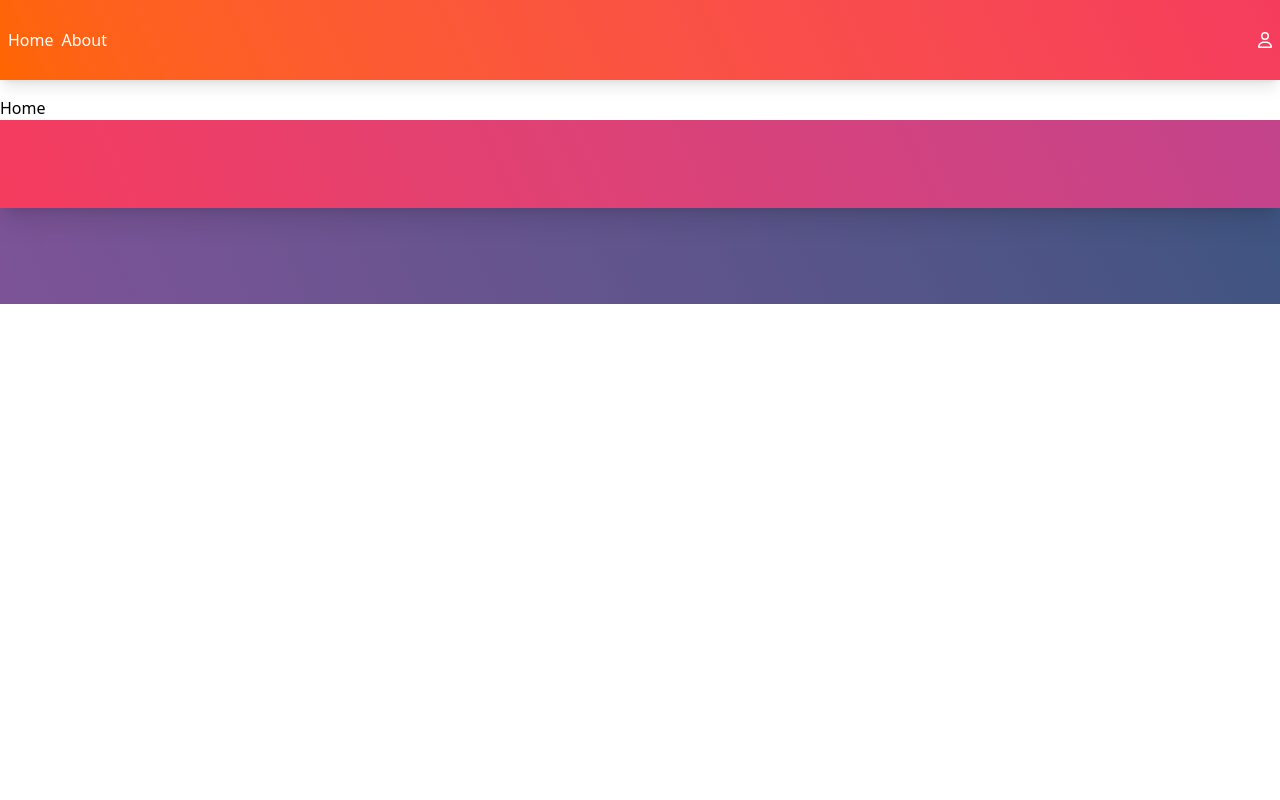
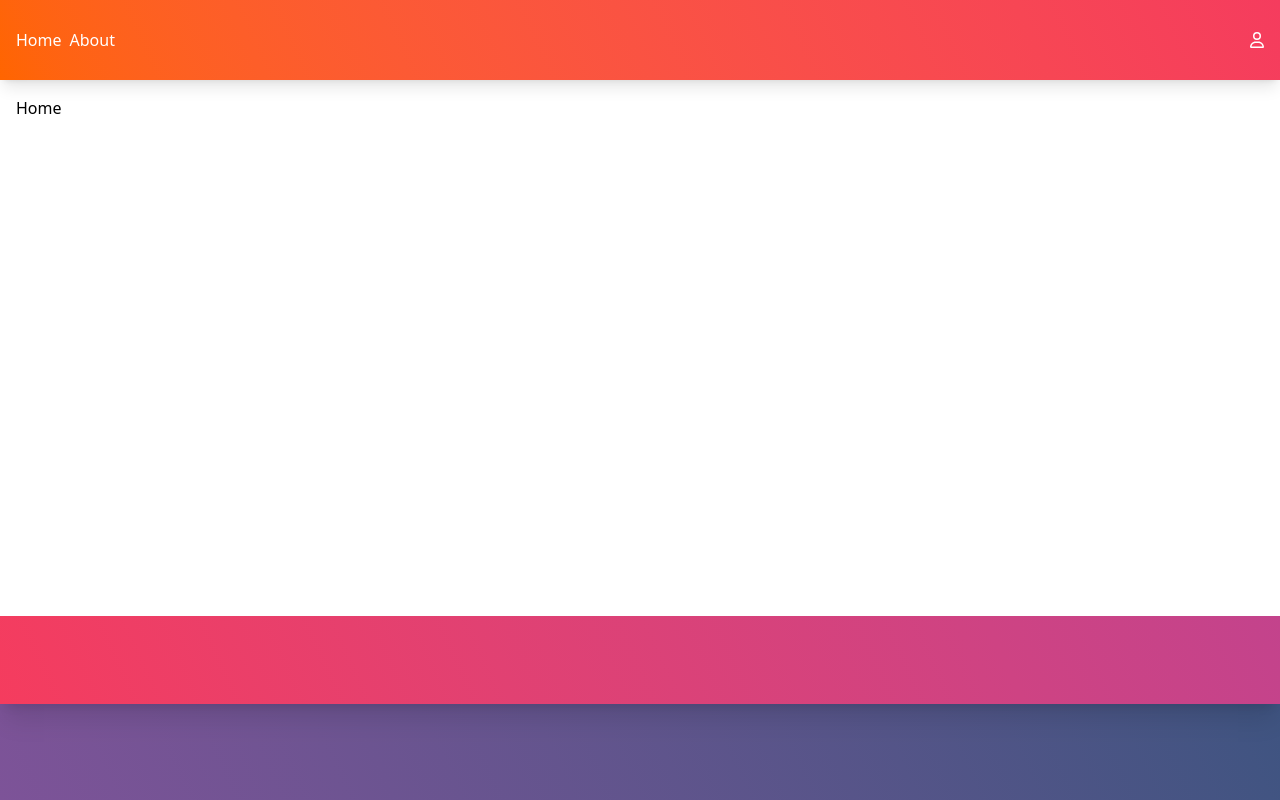
Before and after one commit to luke-wyeth/yuple, a Vue app in the folder frontend/: page / in a window 1280 px wide. Built offline with nearby package versions, Linux system fonts and the light colour scheme.

Commit message:
always take min screen height

```diff
--- a/frontend/src/App.vue
+++ b/frontend/src/App.vue
@@ -1,8 +1,8 @@
 <template>
-  <div class='h-full'>
+  <div class='h-full min-h-screen flex flex-col'>
     <header>
 
-        <nav class="w-full p-2 bg-linear-65 from-orange to-orange-pink shadow-lg h-14 md:h-18 xl:h-20 mb-4 flex flex-row justify-between items-center text-white">
+        <nav class="w-full bg-linear-65 from-orange to-orange-pink shadow-lg h-14 md:h-18 xl:h-20 p-4 flex flex-row justify-between items-center text-white">
           <div class="flex gap-2">
             <RouterLink to="/">Home</RouterLink>
             <RouterLink to="/about">About</RouterLink>
@@ -12,11 +12,11 @@
 
     </header>
 
-    <RouterView />
+    <RouterView class="p-4 flex-grow"/>
 
-    <nav class="sticky bottom-0 w-full bg-linear-65 from-orange-pink to-pink-purple shadow-xl h-16 md:h-20 xl:h-22"> </nav>
+    <nav class="sticky bottom-0 w-full bg-linear-65 from-orange-pink to-pink-purple shadow-xl p-4 h-16 md:h-20 xl:h-22"> </nav>
     <footer>
-      <div class="bg-linear-65 from-purple to-navy h-24"> </div>
+      <div class="bg-linear-65 from-purple to-navy p-4 h-24"> </div>
     </footer>
   </div>
 </template>
```
